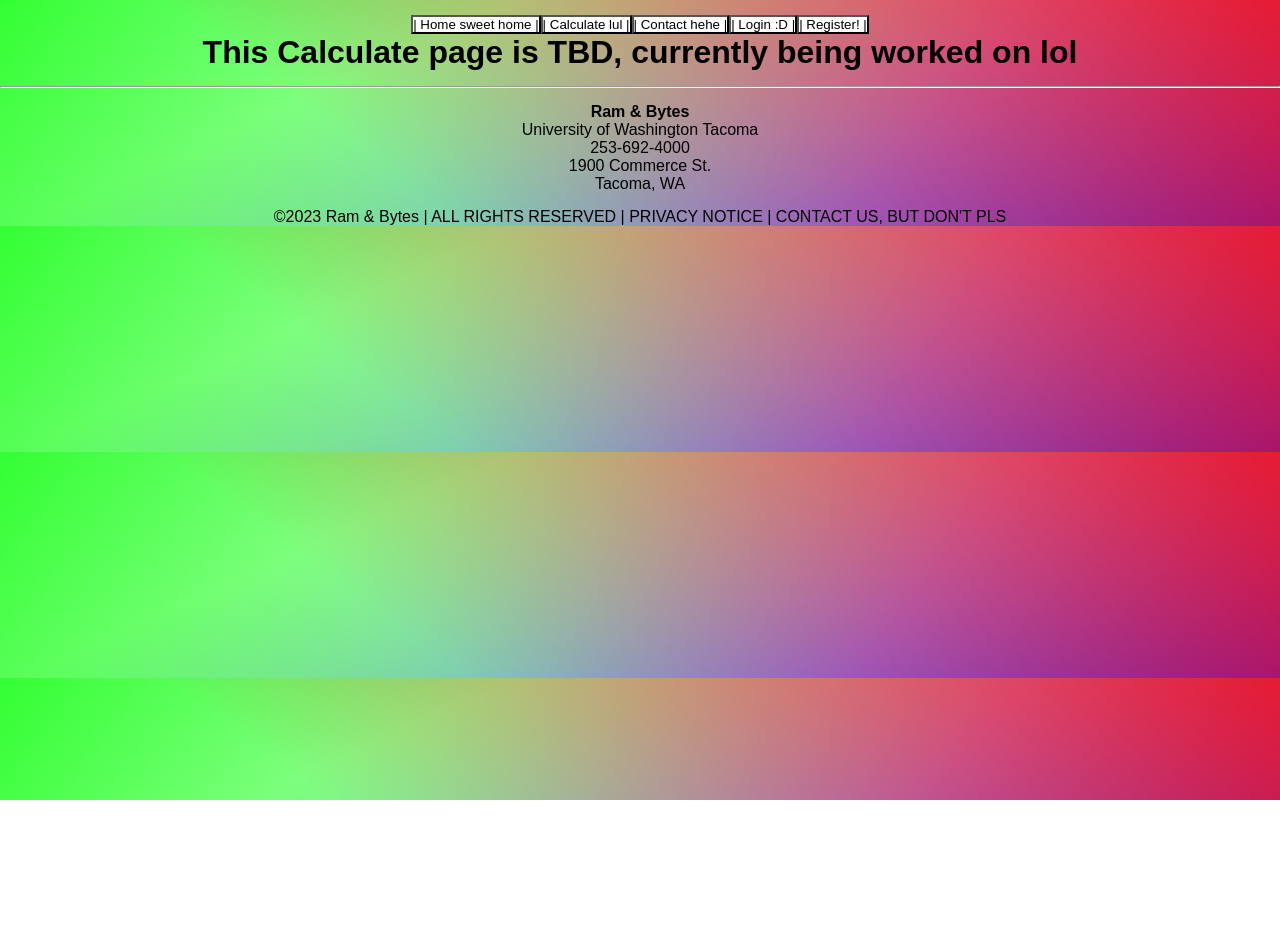
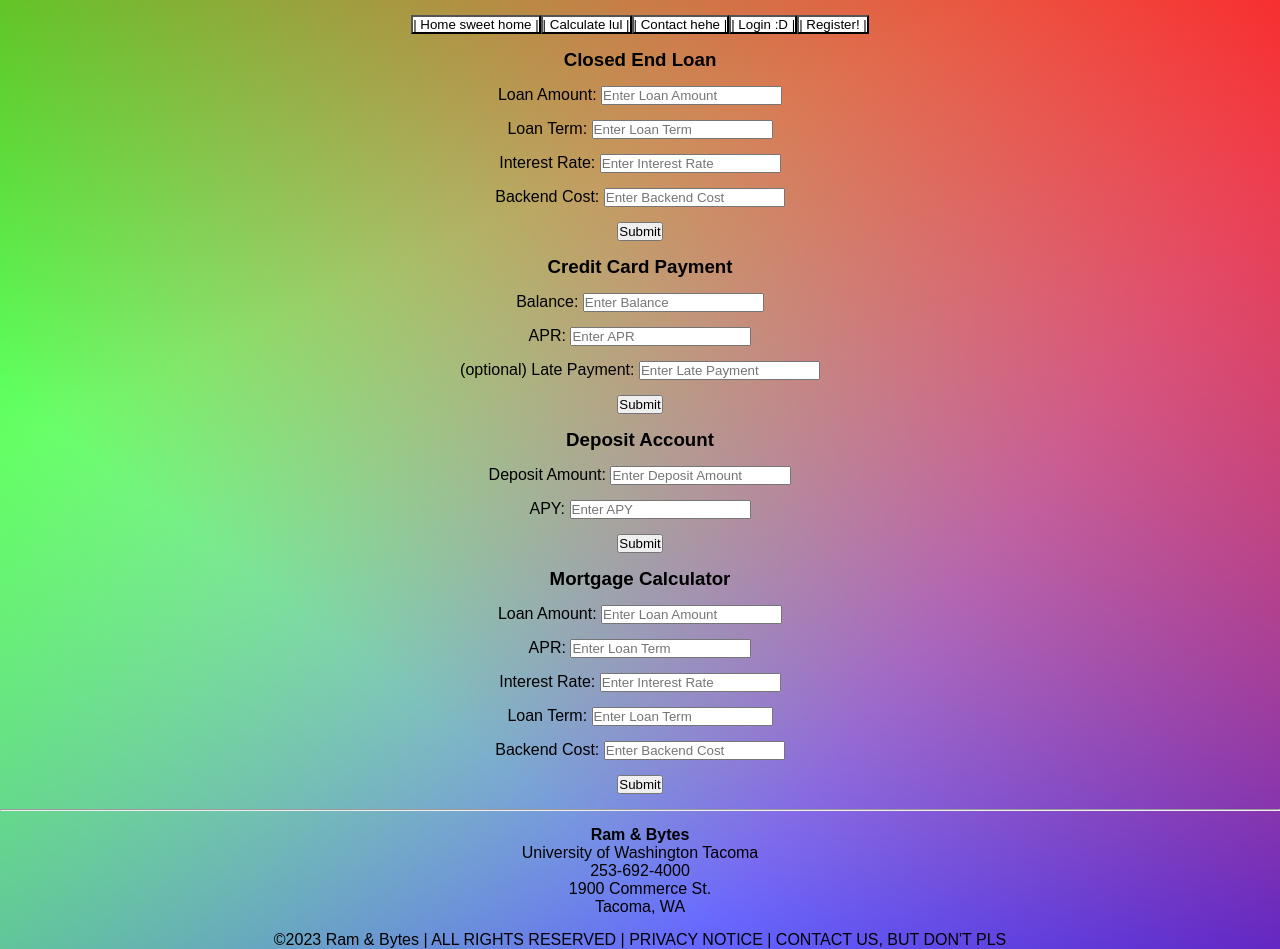
Before and after one commit to zlahan/Financial-Calculator, a React (Create React App) app: page /Calculate in a window 1280 px wide. Before the commit the page ends 800 px from the top, so only its background shows below. Built offline with nearby package versions, Linux system fonts and the light colour scheme.

Commit message:
Financial Calculator + Backend 2.11.23 3.51pm

```diff
--- a/src/Components/Calculate.js
+++ b/src/Components/Calculate.js
@@ -1,5 +1,175 @@
-const Calculate = () => {
-  return <h1>This Calculate page is TBD, currently being worked on lol</h1>;
-};
+import React, { Component } from 'react'
 
-export default Calculate;
+export default class Calculate extends Component {
+  render() {
+    return (
+
+      <form>
+        <div>
+          <form>
+            <h3> Closed End Loan </h3>
+
+              <div>
+                <label>Loan Amount: </label>
+                <input
+                  type="Loan Amount"
+                  placeholder="Enter Loan Amount"
+                />
+              </div>
+
+              <div>
+                <label>Loan Term: </label>
+                <input
+                  type="Loan Term"
+                  placeholder="Enter Loan Term"
+                />
+              </div>
+
+              <div>
+                <label>Interest Rate: </label>
+                <input
+                  type="Interest Rate"
+                  placeholder="Enter Interest Rate"
+                />
+              </div>
+
+              <div>
+                <label>Backend Cost: </label>
+                <input
+                  type="Backend Cost"
+                  placeholder="Enter Backend Cost"
+                />
+              </div>
+
+              <div>
+                <button type="submit">
+                  Submit
+                </button>
+              </div>
+
+          </form>
+        </div>
+
+        <div>
+          <form>
+            <h3> Credit Card Payment </h3>
+
+              <div>
+                <label>Balance: </label>
+                <input
+                  type="Balance"
+                  placeholder="Enter Balance"
+                />
+              </div>
+
+              <div>
+                <label>APR: </label>
+                <input
+                  type="APR"
+                  placeholder="Enter APR"
+                />
+              </div>
+
+              <div>
+                <label>(optional) Late Payment: </label>
+                <input
+                  type="Late Payment"
+                  placeholder="Enter Late Payment"
+                />
+              </div>
+
+              <div>
+                  <button type="submit">
+                  Submit
+                  </button>
+              </div>
+
+          </form>
+        </div>
+
+        <div>
+          <form>
+            <h3> Deposit Account </h3>
+
+            <div>
+              <label>Deposit Amount: </label>
+              <input
+                type="Deposit Amount"
+                placeholder="Enter Deposit Amount"
+              />
+            </div>
+
+            <div>
+              <label>APY: </label>
+              <input
+                type="APY"
+                placeholder="Enter APY"
+              />
+            </div>
+
+            <div>
+              <button type="submit">
+                Submit
+              </button>
+            </div>
+
+          </form>
+        </div>
+
+        <div>
+          <form>
+            <h3> Mortgage Calculator </h3>
+
+            <div>
+              <label>Loan Amount: </label>
+              <input
+                type="Loan Amount"
+                placeholder="Enter Loan Amount"
+              />
+            </div>
+
+            <div>
+              <label>APR: </label>
+              <input
+                type="APR"
+                placeholder="Enter Loan Term"
+              />
+            </div>
+
+            <div>
+              <label>Interest Rate: </label>
+              <input
+                type="Interest Rate"
+                placeholder="Enter Interest Rate"
+              />
+            </div>
+
+            <div>
+              <label>Loan Term: </label>
+              <input
+                type="Loan Term"
+                placeholder="Enter Loan Term"
+              />
+            </div>
+
+            <div>
+              <label>Backend Cost: </label>
+              <input
+                type="Backend Cost"
+                placeholder="Enter Backend Cost"
+              />
+            </div>
+
+            <div>
+              <button type="submit">
+                Submit
+              </button>
+            </div>
+
+          </form>
+        </div>
+      </form>
+    )
+  }
+
+}
```
Also changed, not shown: src/Components/Closedend.js (added, +50 -0 lines), src/Components/Userdetails.js (added, +44 -0 lines).
